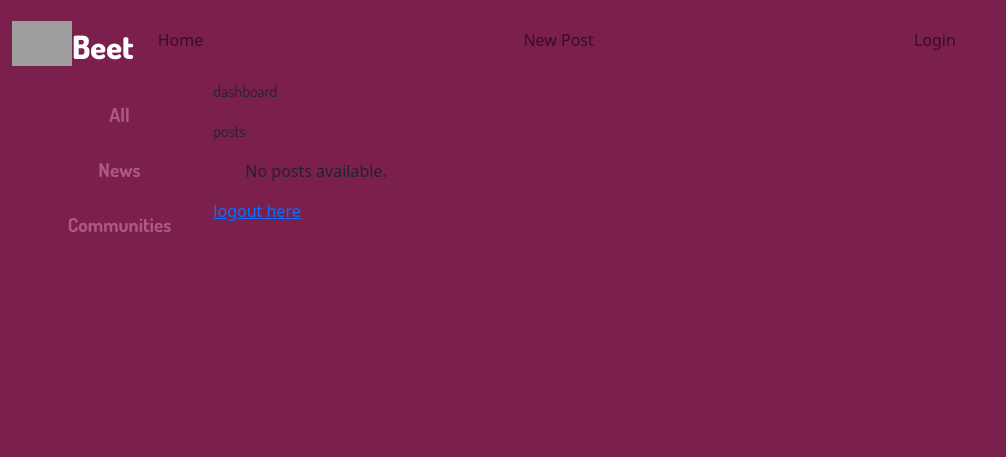
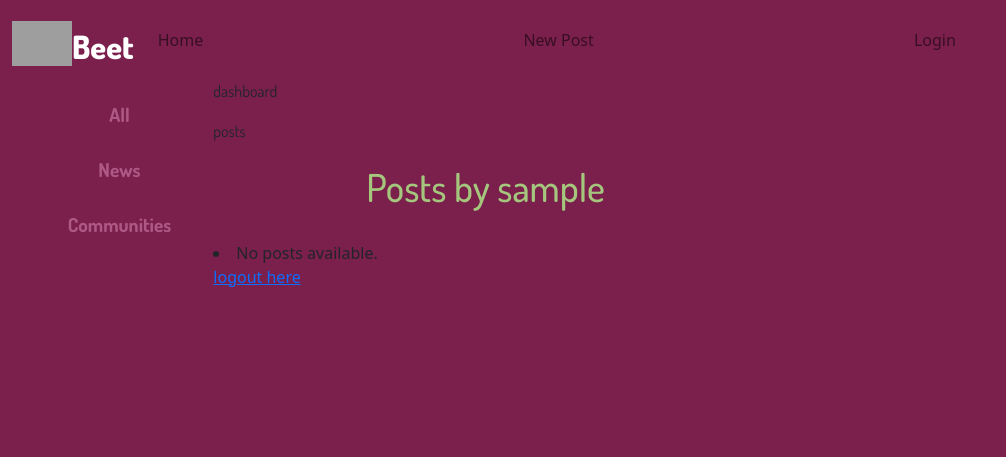
Before and after one commit to Harrisong5/Final-Project, a Django app: page /dashboard in a window 1280 px wide. Shown: the top 457 px of the page, without its empty margins (0-1006 px from the left). Run offline with Django 5.2, Linux system fonts and the light colour scheme; the visitor is signed in with stand-in values (Sample User, id 1); data that the repository does not hold is empty; grey boxes are pictures that could not be loaded.

Commit message:
post list by user shown on dashboard when logged in

```diff
--- a/forum/templates/forum/dashboard.html
+++ b/forum/templates/forum/dashboard.html
@@ -4,7 +4,13 @@
 
     <p>dashboard</p>
     <p>posts</p>
-        <ul>
+
+        <div class="col-md-12 posts-block">
+            <div class="col-md-10 offset-md-1 mb-4">
+                    <p class="author">Posts by {{ user }}</p>
+
+            </div>
+        </div>
         {% for post in posts %}
             <li>
                 <div class="col-md-12 posts-block">
--- a/forum/views.py
+++ b/forum/views.py
@@ -88,4 +88,9 @@ def dashboard(request):
     current_user = request.user
     posts = Post.objects.filter(author=current_user)
 
-    return render (request, 'forum/dashboard.html', {'posts': posts})
+    context = {
+        'current_user': current_user,
+        'posts': posts,
+    }
+
+    return render(request, 'forum/dashboard.html', context)
```
